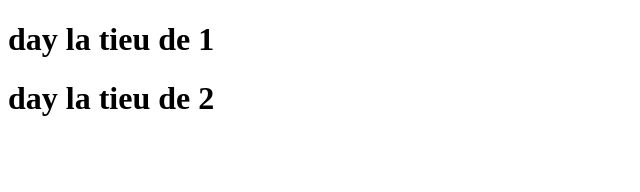
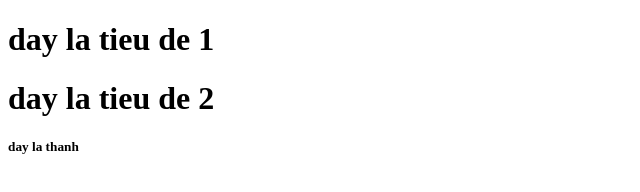
Before and after one commit to thanhnd2929/teamwork, a plain HTML site: page index.html in a window 1280 px wide. Shown: the full height of the page, 0-640 px from the left. Drawn offline with Linux system fonts and the light colour scheme.

Commit message:
thanh commit

```diff
--- a/index.html
+++ b/index.html
@@ -8,5 +8,6 @@
 <body>
     <h1>day la tieu de 1</h1>
     <h1>day la tieu de 2</h1>
+    <h5>day la thanh</h5>
 </body>
 </html>
```
